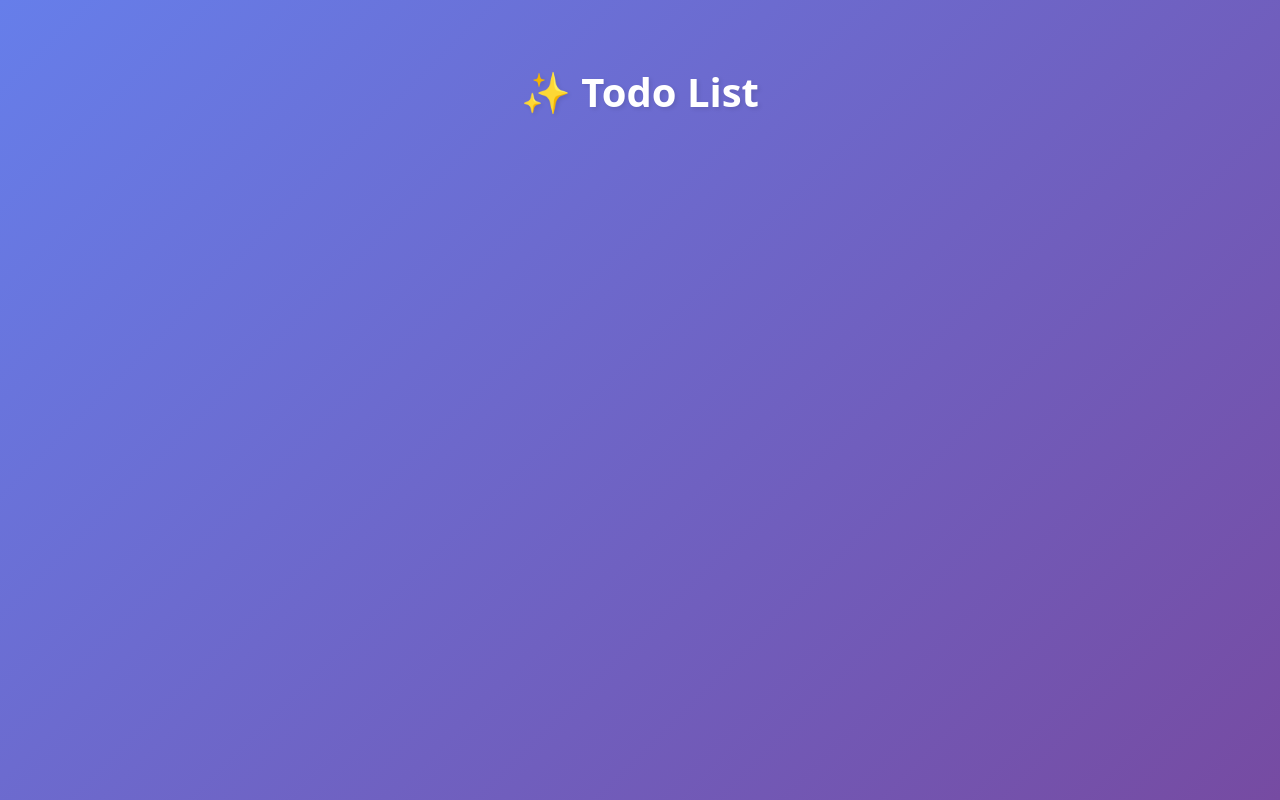
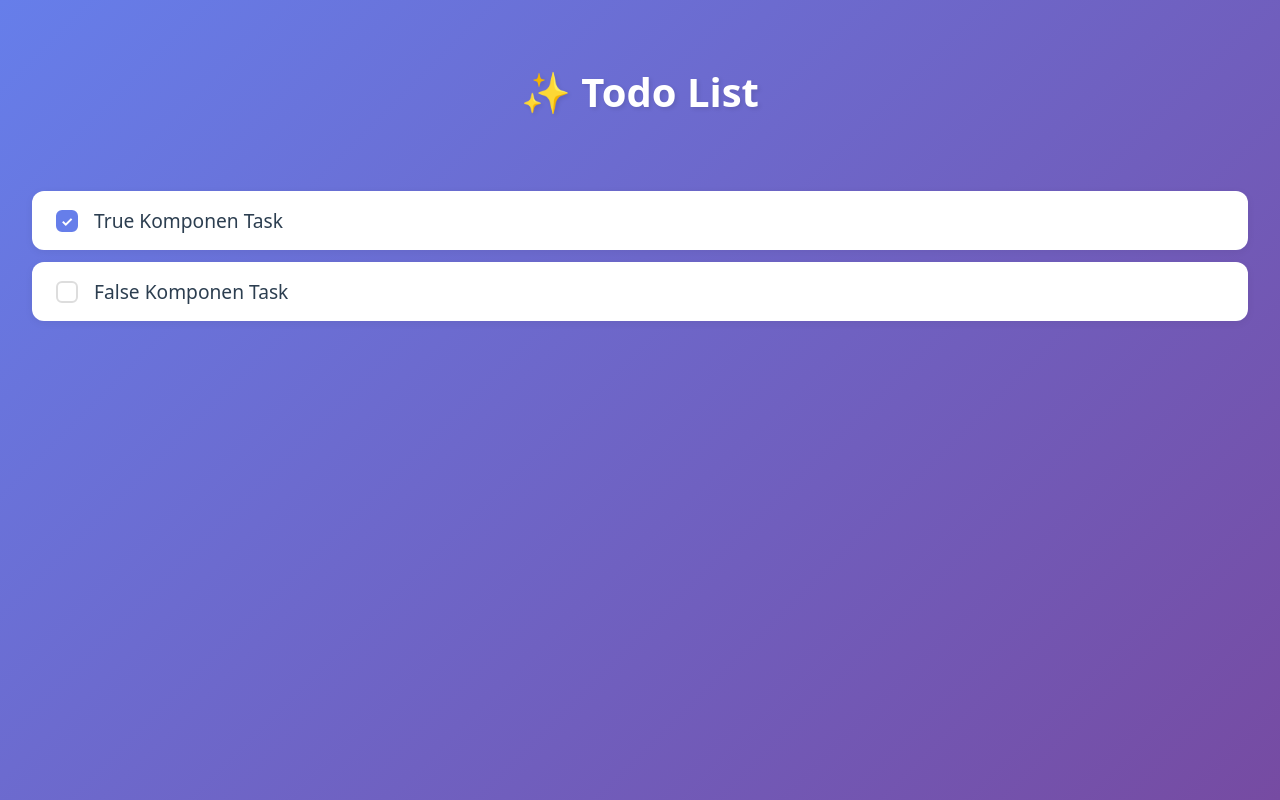
Before and after one commit to adityapryg/vuejs-todolist, a Vue app: page / in a window 1280 px wide. Built offline with nearby package versions, Linux system fonts and the light colour scheme; the HTML template or start-up script is replaced by a standard one.

Commit message:
Add Task.vue, css dengan options api

```diff
--- a/src/App.vue
+++ b/src/App.vue
@@ -1,11 +1,14 @@
 <!-- Javascript -->
 <script setup lang="ts">
 import AppHeader from './components/AppHeader.vue'
+import Task from './components/Task.vue'
 </script>
 
 <!-- HTML -->
 <template>
   <AppHeader />
+  <Task :isChecked="true"> True Komponen Task </Task>
+  <Task :isChecked="false"> False Komponen Task </Task>
 </template>
 
 <!-- CSS -->
--- /dev/null
+++ b/src/components/Task.vue
@@ -0,0 +1,110 @@
+<template>
+  <label :class="{ checked: isChecked }">
+    <input type="checkbox" :checked="isChecked" />
+    <span class="checkbox-custom"></span>
+    <span>
+      <slot></slot>
+    </span>
+  </label>
+</template>
+
+<script lang="ts">
+// options api
+import { defineComponent } from 'vue'
+
+export default defineComponent({
+  name: 'TaskComponent',
+  props: {
+    isChecked: {
+      type: Boolean,
+      default: false,
+    },
+  },
+})
+</script>
+
+<style scoped>
+label {
+  display: flex;
+  align-items: center;
+  padding: 1rem 1.5rem;
+  margin: 0.75rem 0;
+  background: white;
+  border-radius: 12px;
+  box-shadow: 0 2px 8px rgba(0, 0, 0, 0.06);
+  transition: all 0.3s cubic-bezier(0.4, 0, 0.2, 1);
+  cursor: pointer;
+  position: relative;
+  overflow: hidden;
+}
+
+label::before {
+  content: '';
+  position: absolute;
+  left: 0;
+  top: 0;
+  height: 100%;
+  width: 4px;
+  background: #667eea;
+  opacity: 0;
+  transition: opacity 0.3s ease;
+}
+
+label:hover {
+  transform: translateY(-2px);
+  box-shadow: 0 4px 12px rgba(0, 0, 0, 0.1);
+}
+
+label:hover::before {
+  opacity: 1;
+}
+
+input[type='checkbox'] {
+  display: none;
+}
+
+.checkbox-custom {
+  width: 22px;
+  height: 22px;
+  border: 2px solid #ddd;
+  border-radius: 6px;
+  margin-right: 1rem;
+  position: relative;
+  transition: all 0.2s ease;
+  flex-shrink: 0;
+}
+
+label:hover .checkbox-custom {
+  border-color: #667eea;
+}
+
+.checked .checkbox-custom {
+  background: #667eea;
+  border-color: #667eea;
+}
+
+.checked .checkbox-custom::after {
+  content: '✓';
+  position: absolute;
+  top: 50%;
+  left: 50%;
+  transform: translate(-50%, -50%);
+  color: white;
+  font-size: 14px;
+  font-weight: bold;
+}
+
+.todo-text {
+  flex: 1;
+  text-align: left;
+  color: #2d3748;
+  font-size: 1rem;
+  transition: all 0.3s ease;
+  margin-right: 1rem;
+}
+
+.checked .todo-text {
+  text-decoration: line-through;
+  color: #a0aec0;
+}
+</style>
```
